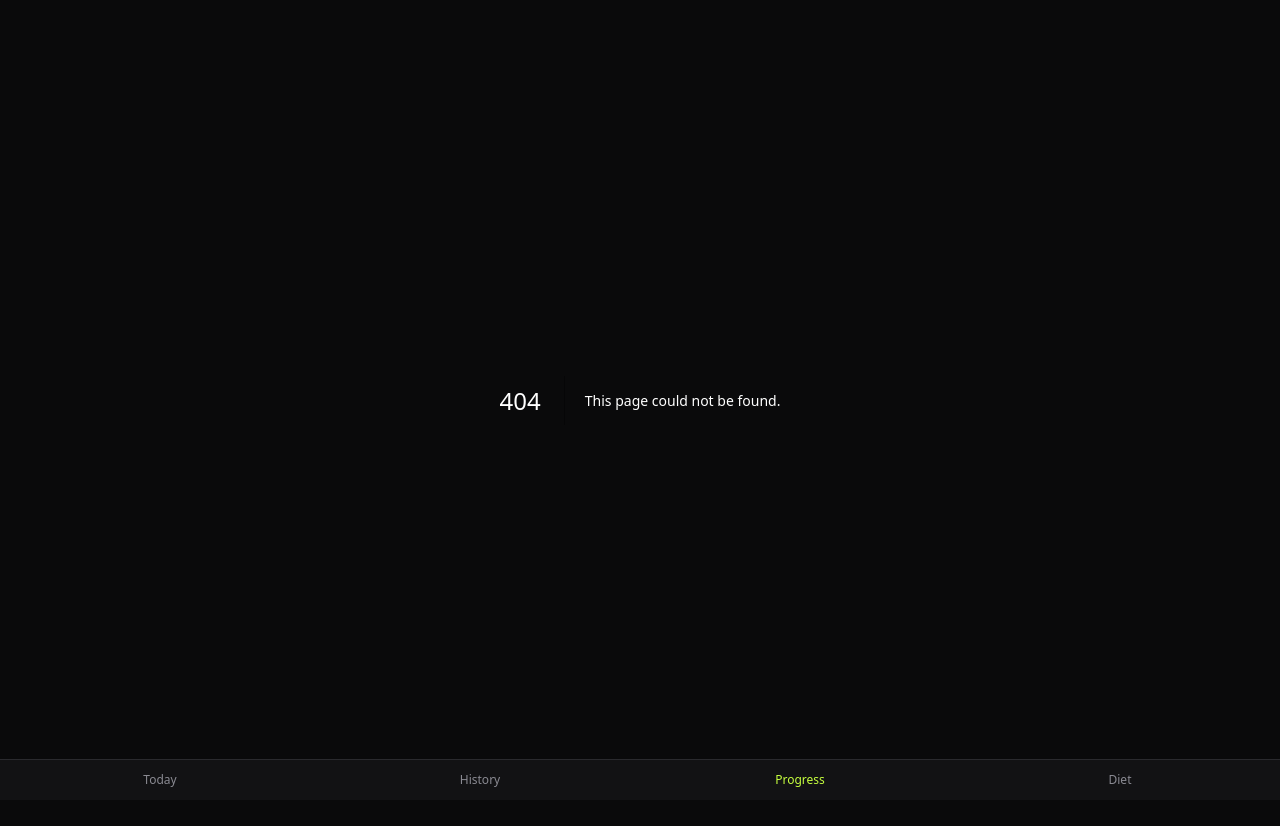
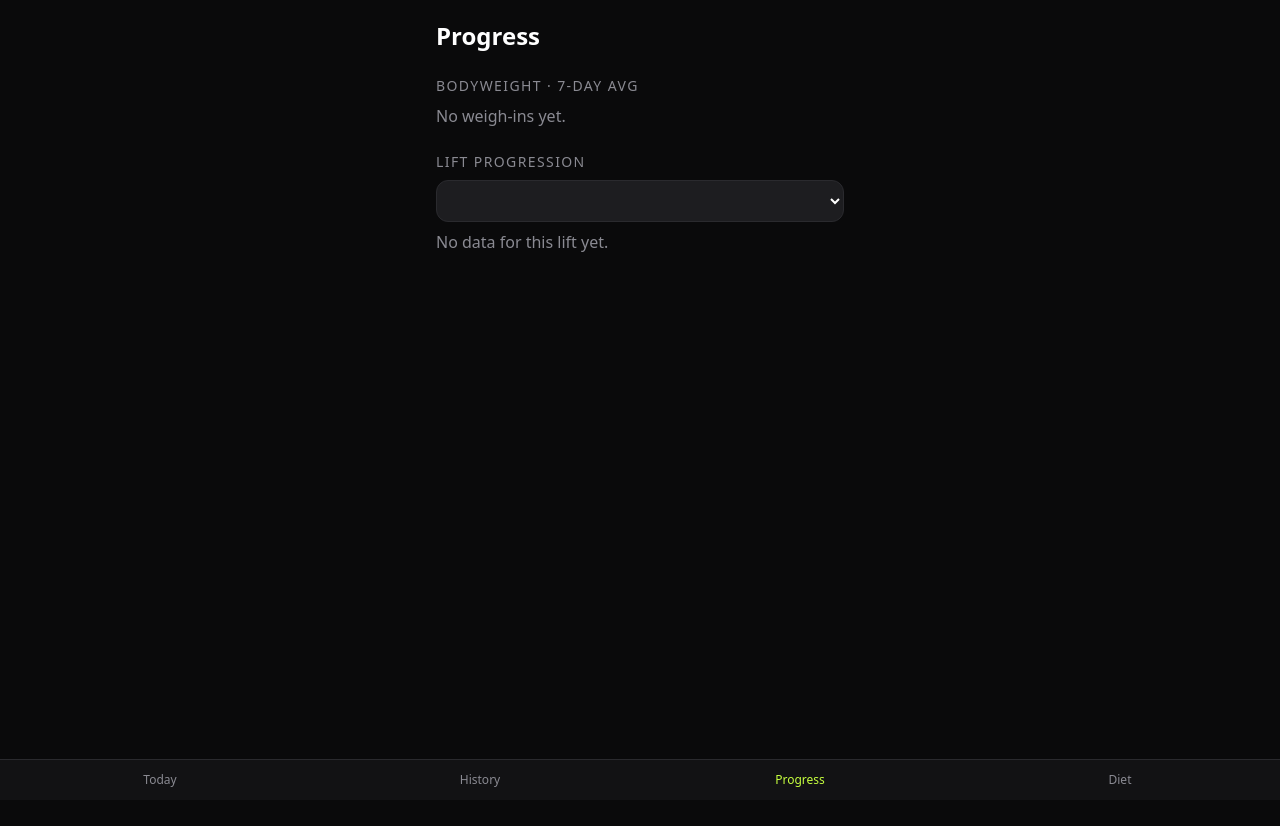
Before and after one commit to hrshkshri/gym-tracker, a Next.js app: page /progress in a window 1280 px wide. Before the commit this address had no page. Shown: the top 826 px of the page. After the commit the page ends 800 px from the top, so only its background shows below. Built offline with nearby package versions, Linux system fonts and the light colour scheme.

Commit message:
feat: Progress screen with bodyweight and lift charts

```diff
--- /dev/null
+++ b/src/app/progress/page.tsx
@@ -0,0 +1,52 @@
+"use client";
+import { useEffect, useMemo, useState } from "react";
+import { getSessions, getBodyweights } from "@/lib/db/repo";
+import { BodyweightChart } from "@/components/BodyweightChart";
+import { WeightChart } from "@/components/WeightChart";
+import { exerciseTopSetSeries } from "@/lib/logic/exerciseSeries";
+import type { Session, BodyweightEntry } from "@/lib/types";
+
+export default function ProgressPage() {
+  const [sessions, setSessions] = useState<Session[]>([]);
+  const [bw, setBw] = useState<BodyweightEntry[]>([]);
+  const [exercise, setExercise] = useState<string>("");
+
+  useEffect(() => {
+    getSessions().then(setSessions);
+    getBodyweights().then(setBw);
+  }, []);
+
+  const exerciseNames = useMemo(() => {
+    const names = new Set<string>();
+    sessions.forEach((s) => s.exercises.forEach((e) => names.add(e.name)));
+    return [...names].sort();
+  }, [sessions]);
+
+  const selected = exercise || exerciseNames[0] || "";
+  const series = exerciseTopSetSeries(sessions, selected);
+
+  return (
+    <main className="p-5 space-y-6">
+      <h1 className="text-2xl font-bold">Progress</h1>
+
+      <section className="space-y-2">
+        <h2 className="text-sm uppercase tracking-widest text-muted">Bodyweight · 7-day avg</h2>
+        <BodyweightChart data={bw} />
+      </section>
+
+      <section className="space-y-2">
+        <h2 className="text-sm uppercase tracking-widest text-muted">Lift progression</h2>
+        <select
+          value={selected}
+          onChange={(e) => setExercise(e.target.value)}
+          className="w-full rounded-xl bg-surface2 border border-line px-3 py-2"
+        >
+          {exerciseNames.map((n) => (
+            <option key={n} value={n}>{n}</option>
+          ))}
+        </select>
+        <WeightChart series={series} />
+      </section>
+    </main>
+  );
+}
--- /dev/null
+++ b/src/components/BodyweightChart.tsx
@@ -0,0 +1,23 @@
+"use client";
+import {
+  LineChart, Line, XAxis, YAxis, ResponsiveContainer, Tooltip, ReferenceLine,
+} from "recharts";
+import { rollingAverage7 } from "@/lib/logic/rollingAverage";
+import type { BodyweightEntry } from "@/lib/types";
+
+export function BodyweightChart({ data }: { data: BodyweightEntry[] }) {
+  const series = rollingAverage7(data);
+  if (series.length === 0) return <p className="text-muted">No weigh-ins yet.</p>;
+  return (
+    <ResponsiveContainer width="100%" height={220}>
+      <LineChart data={series} margin={{ top: 8, right: 8, bottom: 0, left: -20 }}>
+        <XAxis dataKey="date" tick={{ fontSize: 10, fill: "#8a8a92" }} hide />
+        <YAxis domain={["auto", "auto"]} tick={{ fontSize: 10, fill: "#8a8a92" }} />
+        <Tooltip contentStyle={{ background: "#1d1d20", border: "1px solid #2a2a2e" }} />
+        <ReferenceLine y={70} stroke="#8a8a92" strokeDasharray="4 4" label={{ value: "goal 70", fill: "#8a8a92", fontSize: 10 }} />
+        <Line type="monotone" dataKey="weight" stroke="#3a3a40" dot={false} />
+        <Line type="monotone" dataKey="avg" stroke="#c6ff3f" strokeWidth={2} dot={false} />
+      </LineChart>
+    </ResponsiveContainer>
+  );
+}
--- /dev/null
+++ b/src/components/WeightChart.tsx
@@ -0,0 +1,18 @@
+"use client";
+import {
+  LineChart, Line, XAxis, YAxis, ResponsiveContainer, Tooltip,
+} from "recharts";
+
+export function WeightChart({ series }: { series: { date: string; topWeight: number }[] }) {
+  if (series.length === 0) return <p className="text-muted">No data for this lift yet.</p>;
+  return (
+    <ResponsiveContainer width="100%" height={200}>
+      <LineChart data={series} margin={{ top: 8, right: 8, bottom: 0, left: -20 }}>
+        <XAxis dataKey="date" tick={{ fontSize: 10, fill: "#8a8a92" }} hide />
+        <YAxis domain={["auto", "auto"]} tick={{ fontSize: 10, fill: "#8a8a92" }} />
+        <Tooltip contentStyle={{ background: "#1d1d20", border: "1px solid #2a2a2e" }} />
+        <Line type="monotone" dataKey="topWeight" stroke="#c6ff3f" strokeWidth={2} dot />
+      </LineChart>
+    </ResponsiveContainer>
+  );
+}
--- /dev/null
+++ b/src/lib/logic/exerciseSeries.ts
@@ -0,0 +1,15 @@
+import type { Session } from "@/lib/types";
+
+export function exerciseTopSetSeries(
+  sessions: Session[],
+  exerciseName: string
+): { date: string; topWeight: number }[] {
+  return [...sessions]
+    .sort((a, b) => (a.date < b.date ? -1 : a.date > b.date ? 1 : 0))
+    .flatMap((s) => {
+      const ex = s.exercises.find((e) => e.name === exerciseName && !e.skipped);
+      if (!ex || ex.sets.length === 0) return [];
+      const topWeight = Math.max(...ex.sets.map((set) => set.weight));
+      return [{ date: s.date, topWeight }];
+    });
+}
```
Also changed, not shown: 1 other file (tests, documents, lock files or other folders).
